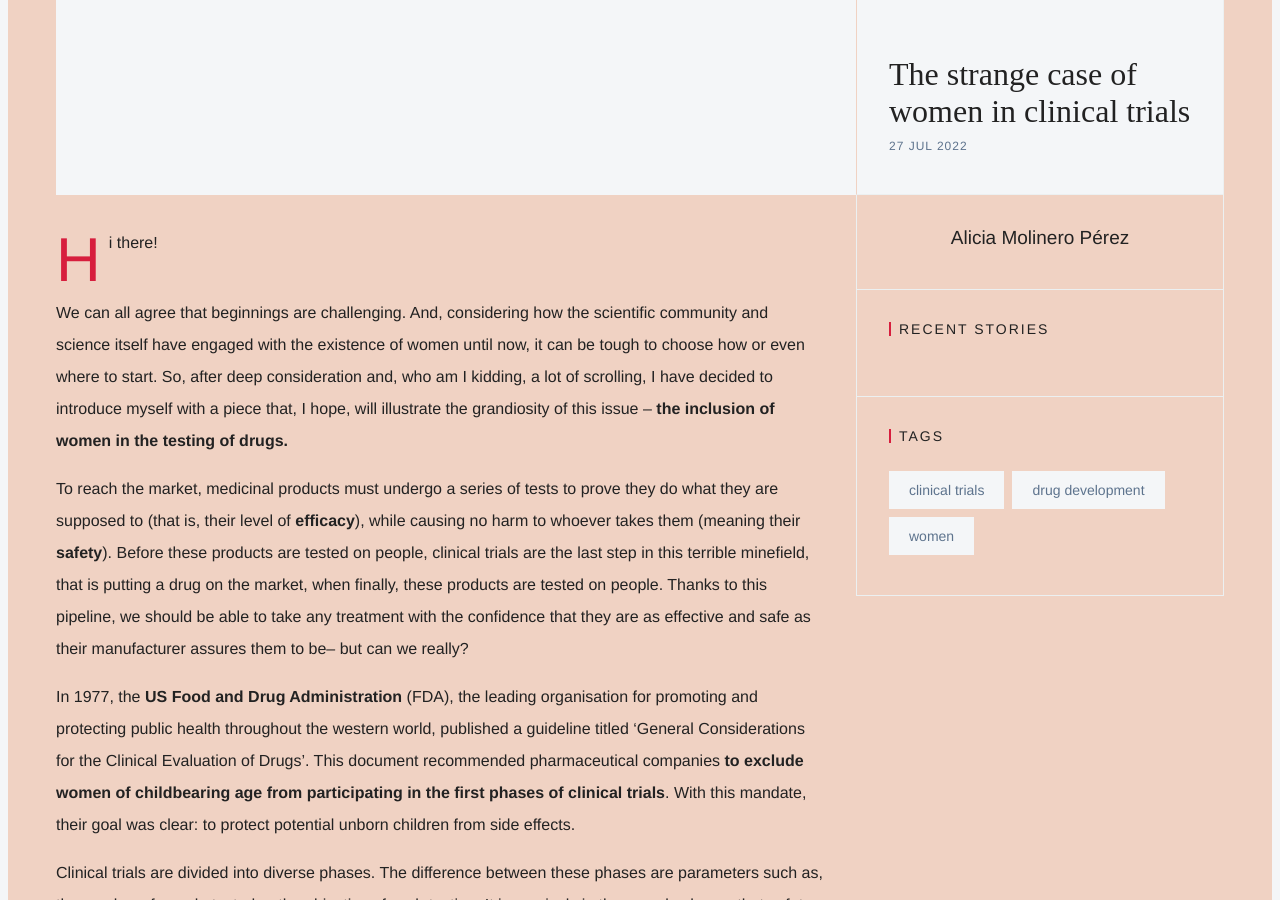
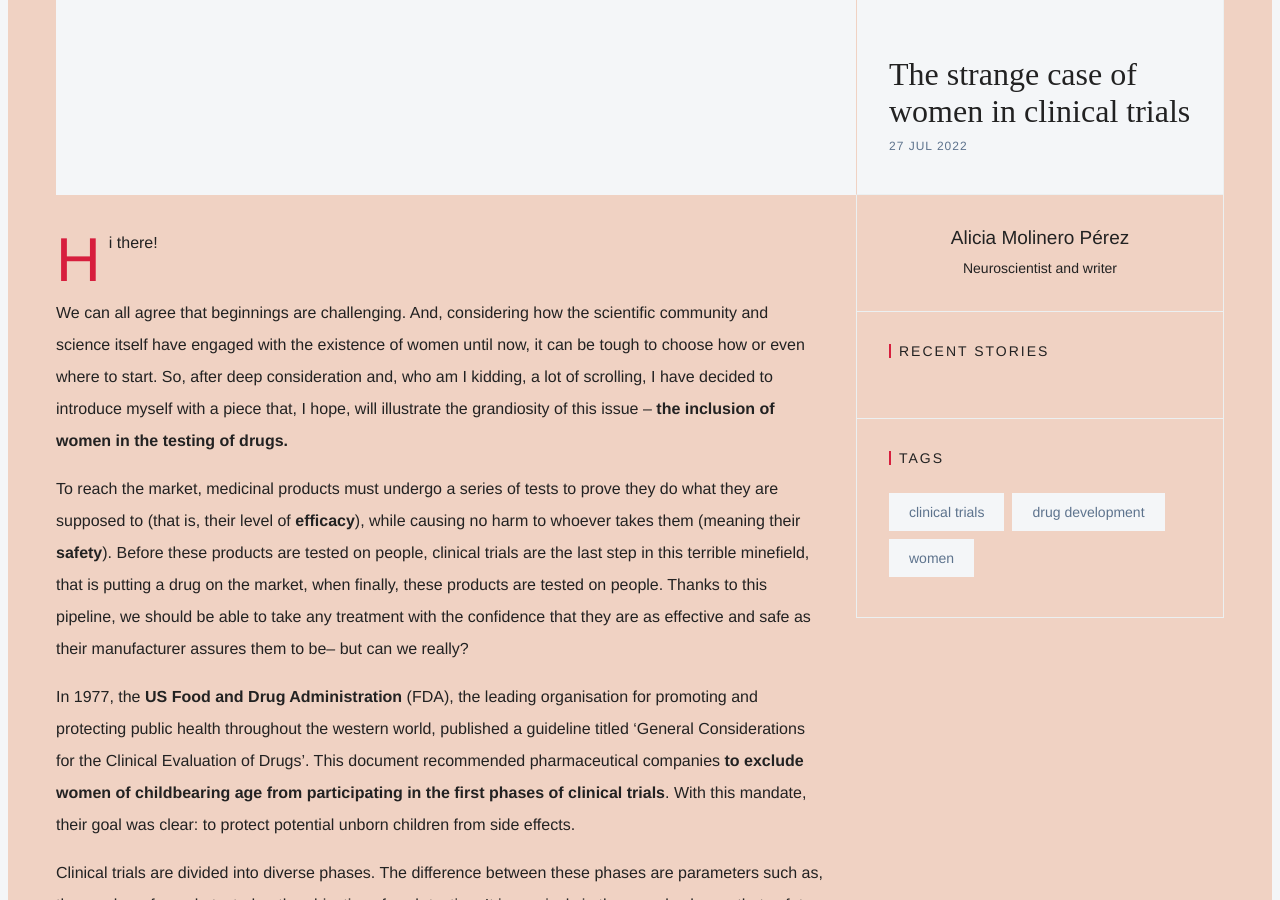
Before and after one commit to the-modern-hypatia/blog, a Jekyll site: the page built from _posts/2022-7-27-women-in-clinical-trials.md, in a window 1280 px wide and 900 px high, scrolled down 487 px. Built offline with Jekyll 4.4.1, drawn with Linux system fonts in a browser that asks for light colours; some web fonts are replaced.

Commit message:
Added Xenia's profile

```diff
--- a/_config.yml
+++ b/_config.yml
@@ -50,15 +50,15 @@
 authors:
   xenia:
     name:     Xènia Pérez Sitjà
-    bio:
-    gravatar:
+    bio: Renegade scientist, artist and leader
+    gravatar: https://en.gravatar.com/xeniapsitja
     email:
     website:
     github:
     twitter:
   alicia:
     name: Alicia Molinero Pérez
-    bio:
+    bio: Neuroscientist and writer
     gravatar:
     email:
     website:
```
